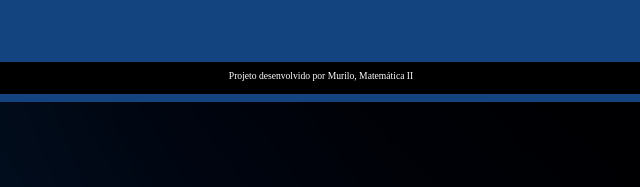
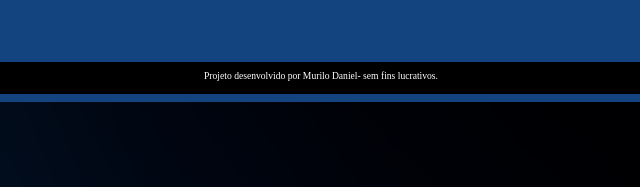
Before and after one commit to muriloliro0/flashcard, a plain HTML site: page index.html in a window 1280 px wide. Shown: the part 706-893 px from the top of the page, 327-967 px from the left. Drawn offline with Linux system fonts and the light colour scheme.

Commit message:
Add files via upload

```diff
--- a/index.html
+++ b/index.html
@@ -23,7 +23,7 @@
         </section>
     </main>
     <footer>
-        <p>Projeto desenvolvido por Murilo, Matemática II</p>
+        <p>Projeto desenvolvido por Murilo Daniel- sem fins lucrativos.</p>
     </footer>
     <script src="app.js"></script>
     <script src="perguntas.js"></script>
```
